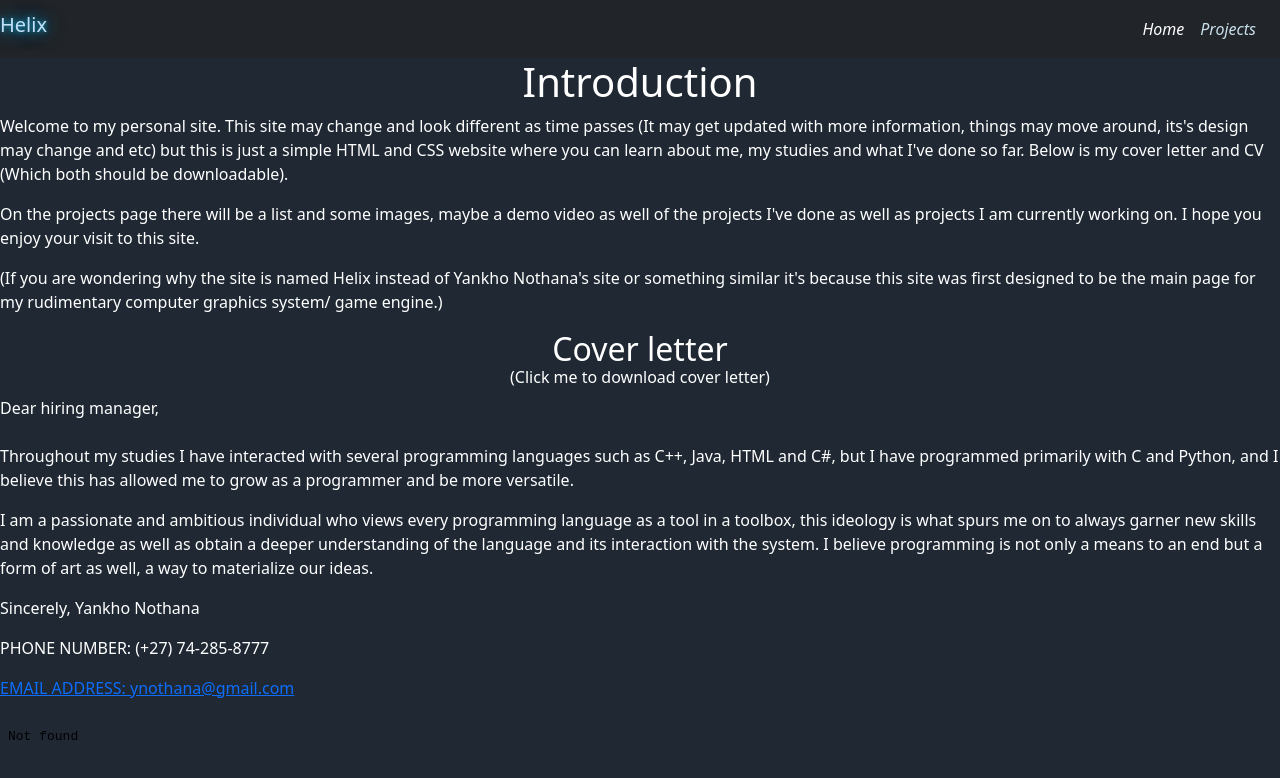
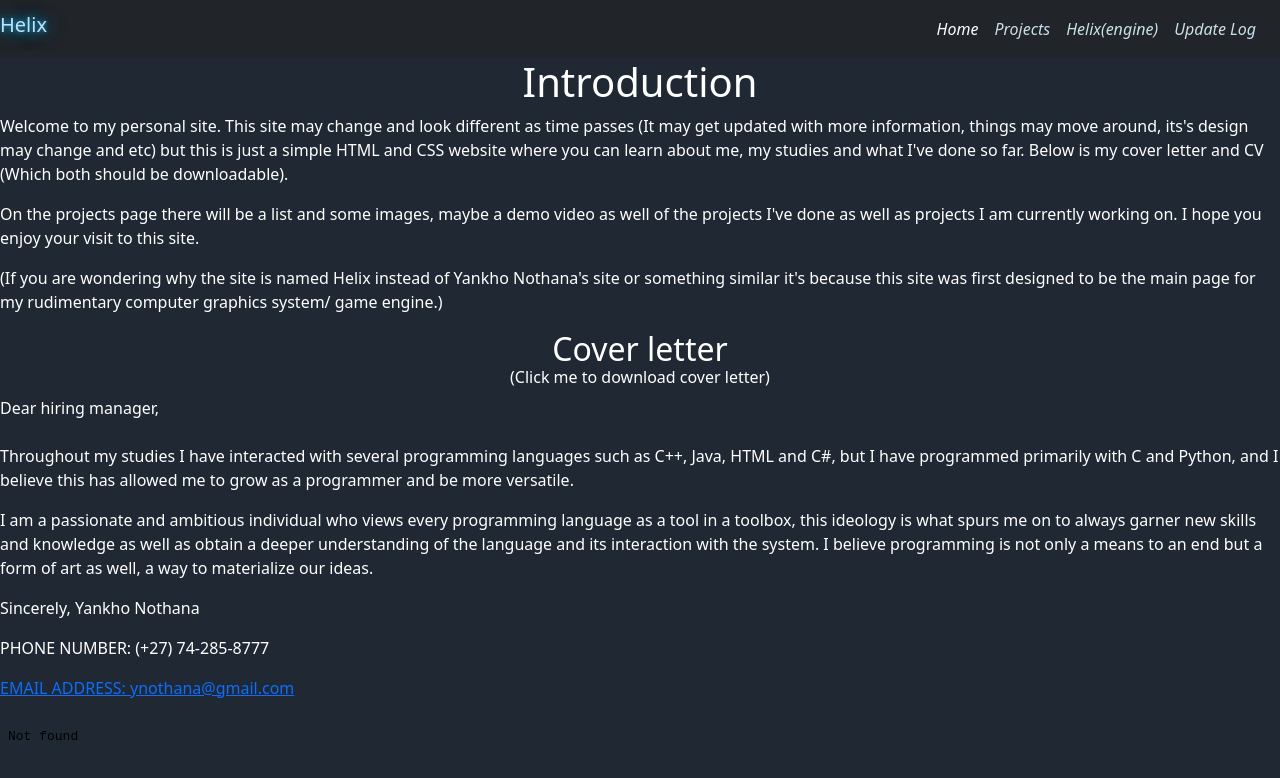
Before and after one commit to Yankho11/MySite, a plain HTML site: page index.html in a window 1280 px wide. Shown: the top 778 px of the page. Drawn offline with nearby package versions, Linux system fonts and the light colour scheme.

Commit message:
Update index.html
Added navigation tab for helix and update log pages

```diff
--- a/index.html
+++ b/index.html
@@ -30,6 +30,14 @@
               <li class="nav-item">
                 <a class="nav-link header" href="projects.html">Projects</a>
               </li>
+            </li>
+            <li class="nav-item">
+              <a class="nav-link header" href="helix_engine.html">Helix(engine)</a>
+            </li>
+            </li>
+            <li class="nav-item">
+              <a class="nav-link header" href="updates.html">Update Log</a>
+            </li>
             </ul>
           </div>
         </div>
```
